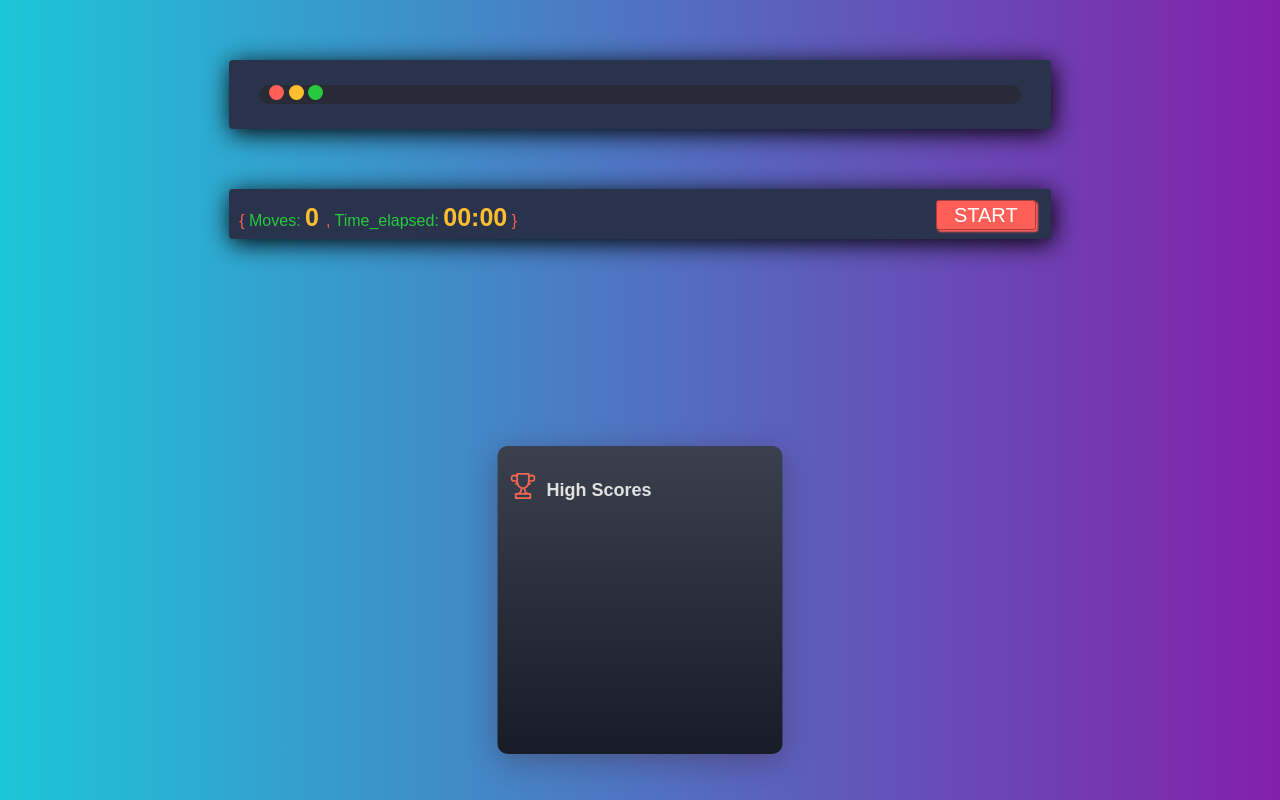
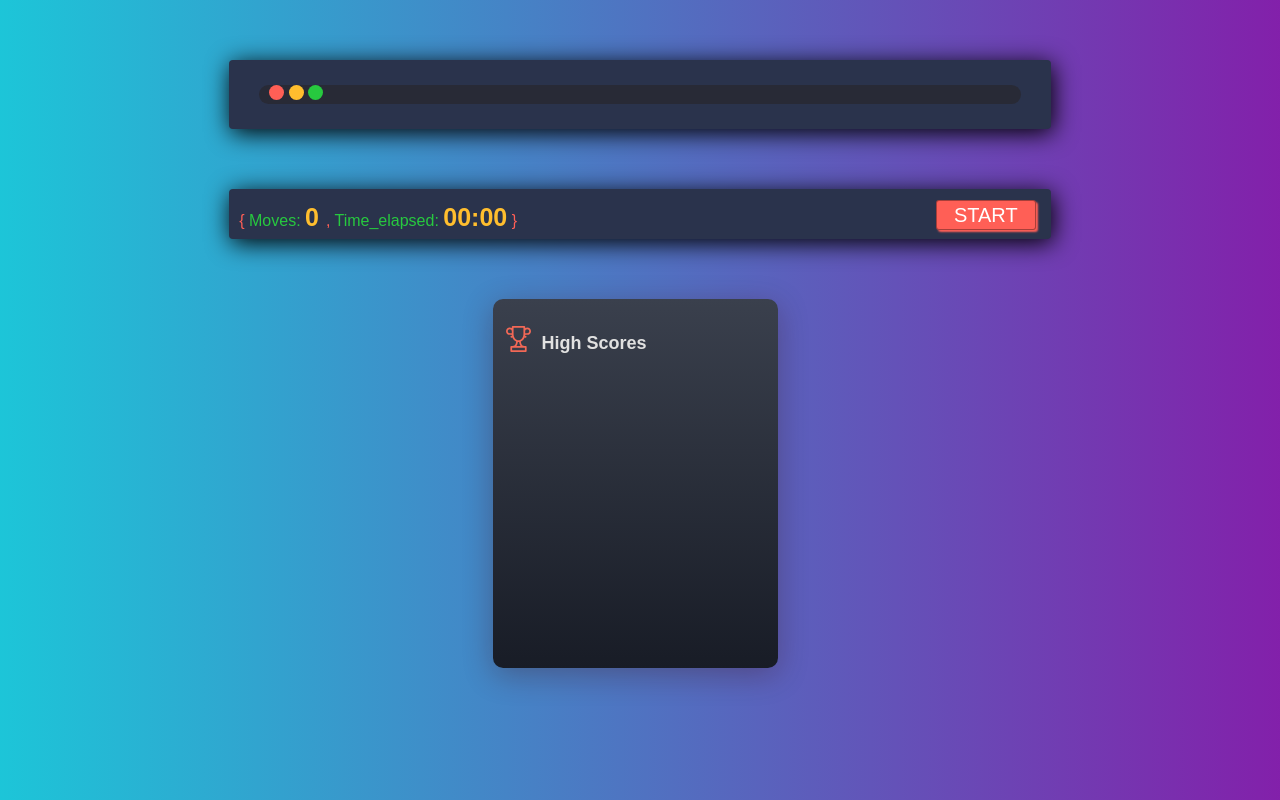
Before and after one commit to griffisr/memory-game, a plain HTML site: page index.html in a window 1280 px wide. Drawn offline with nearby package versions, Linux system fonts and the light colour scheme; no server answers.

Commit message:
update analytics

```diff
--- a/index.html
+++ b/index.html
@@ -13,6 +13,7 @@
     <!--Initialize Firebase-->
     <script src="https://www.gstatic.com/firebasejs/7.10.0/firebase-app.js"></script>
     <script src="https://www.gstatic.com/firebasejs/7.10.0/firebase-database.js"></script>
+	<script src="https://www.gstatic.com/firebasejs/7.10.0/firebase-analytics.js"></script>
 
 </head>
 
@@ -172,7 +173,7 @@
 
 	</div>
 
-
+<div class = leaderboard-wrapper>
 	<div class="leaderboard">
 		<h1>
 		  <svg class="ico-cup">
@@ -184,6 +185,9 @@
 
 		</ul>
 	  </div>
+
+</div>
+
   <svg style="display: none;">
     <symbol id="cup" x="0px" y="0px"
      width="25px" height="26px" viewBox="0 0 25 26" enable-background="new 0 0 25 26" xml:space="preserve">
--- a/leaderboard.css
+++ b/leaderboard.css
@@ -1,13 +1,19 @@
 /*--------------------
 Leaderboard
 --------------------*/
+.leaderboard-wrapper{
+  display: flex;
+  flex-direction: row;
+  align-items: center;
+  width: 295px;
+  margin: auto;
+  padding-top: 50px;
+}
 .leaderboard {
-    position: absolute;
-    top: 75%;
-    left: 50%;
-    transform: translate(-50%, -50%);
+    display:flex;
+    flex-direction: column;
     width: 285px;
-    height: 308px;
+    height: 369px;
     background: linear-gradient(to bottom, #3a404d, #181c26);
     border-radius: 10px;
     box-shadow: 0 7px 30px rgba(62, 9, 11, 0.3);
@@ -182,3 +188,11 @@ Leaderboard
   .the-most img {
     max-width: 100%;
   }
+
+
+  @media screen and (max-width: 780px){
+
+    .leaderboard{
+      top: 65%;
+    }
+  }
--- a/main.js
+++ b/main.js
@@ -17,6 +17,7 @@ const firebaseConfig = {
     // Initialize Firebase
     firebase.initializeApp(firebaseConfig);
     var database = firebase.database();
+	var analytics = firebase.analytics();
 
     var ref = database.ref("highscores")
     ref.on('value', gotData, errData )
```
Lines whose indentation alone changed are shown as unchanged.
